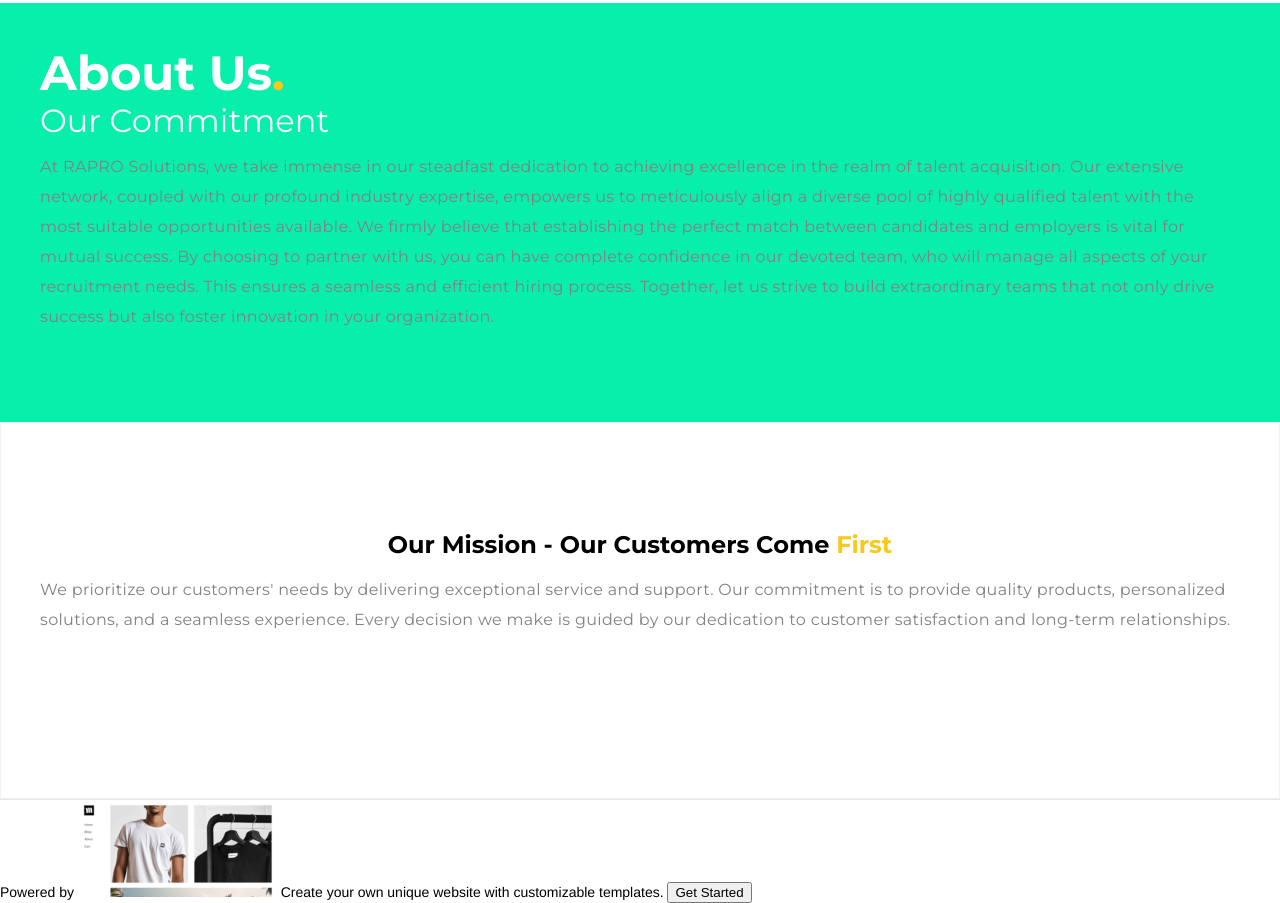
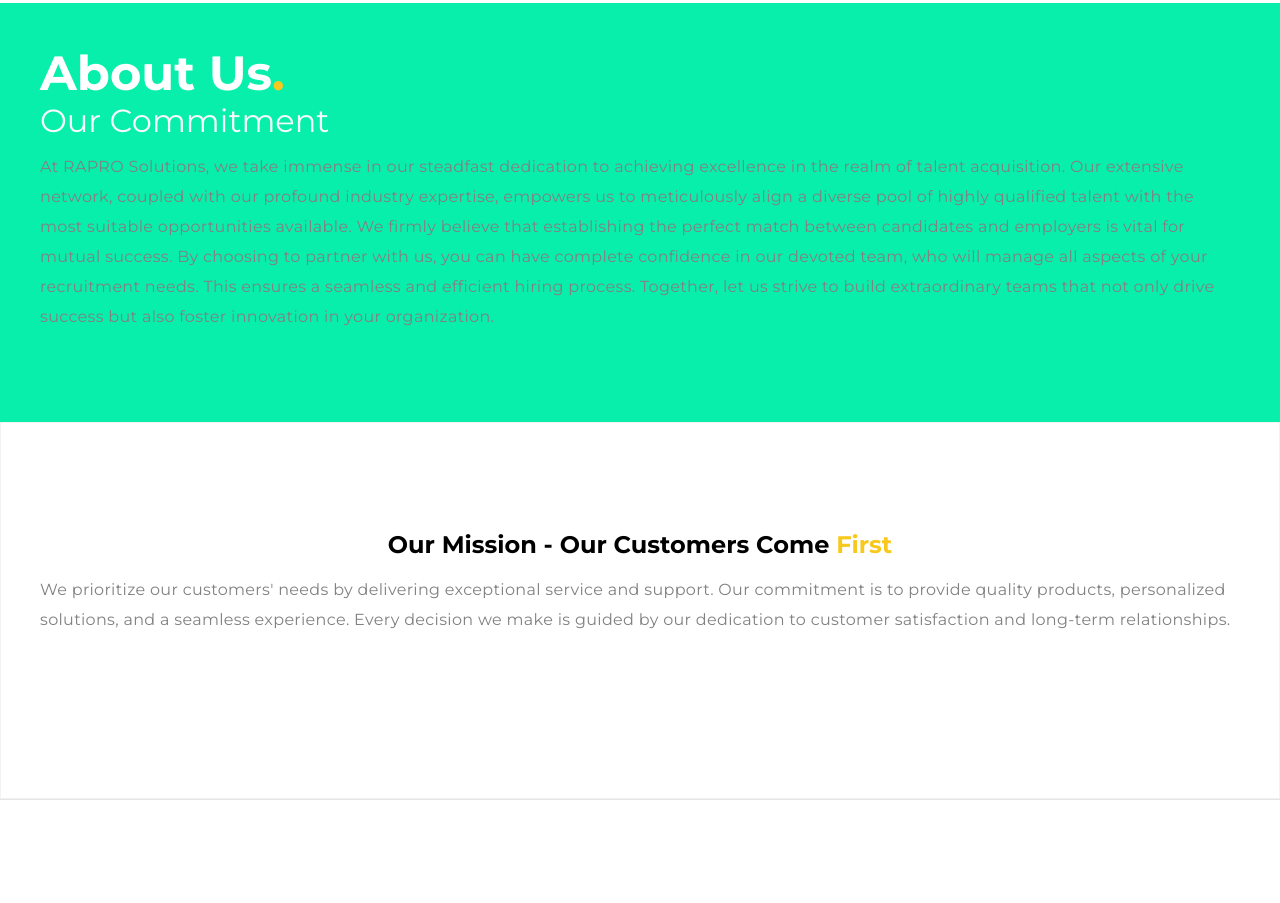
Before and after one commit to PurnimaJE/Rapro, a plain HTML site: page about.html in a window 1280 px wide. Shown: the part 117-1020 px from the top of the page. After the commit the page ends 917 px from the top, so only its background shows below. Drawn offline with Linux system fonts and the light colour scheme; no server answers.

Commit message:
Update about.html

```diff
--- a/about.html
+++ b/about.html
@@ -240,25 +240,6 @@
 	}
 </style>
 
-<div id="weebly-footer-signup-container-v3">
-	<a
-		href="https://www.weebly.com/signup?utm_source=internal&amp;utm_medium=footer"
-		target="_blank"
-		class="signup-container-header"
-		id="signup-link-href"
-	>
-		<div class="powered-by">
-			<div class="footer-published-ab-powered-by">
-				Powered by <span class="link weebly-icon"></span>
-				<img class="footer-ab-published-toast-image" src="cdn2.editmysite.com/images/site/footer/footer-toast-published-image-1.png">
-				<span class="footer-ab-published-toast-text">Create your own unique website with customizable templates.</span>
-				<span class="footer-ab-published-toast-button-wrapper">
-					<button class="footer-published-ab-button">Get Started</button>
-				</span>
-			</div>
-		</div>
-	</a>
-</div>
 
 <script type="text/javascript" src="cdn2.editmysite.com/js/site/footerSignup877f.js?buildTime=1742856565"></script>
 <script type="text/javascript">
```
